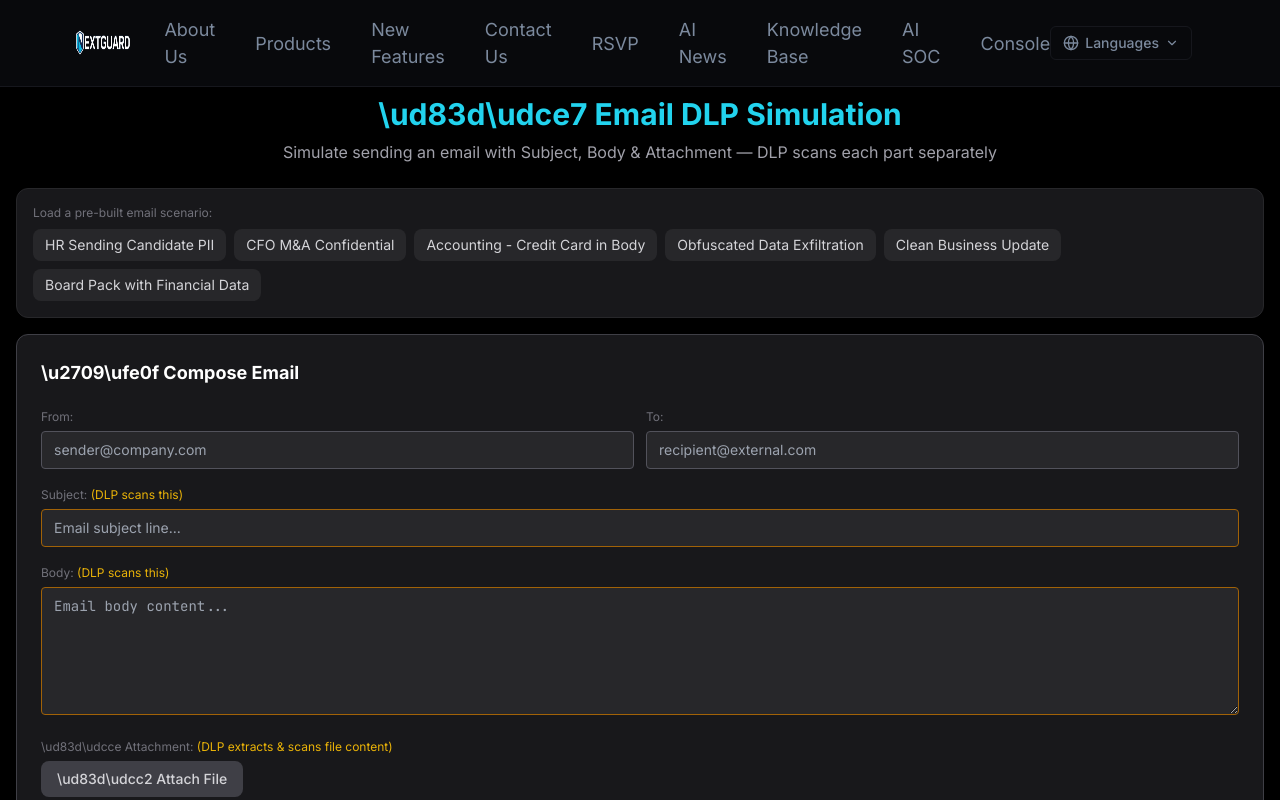
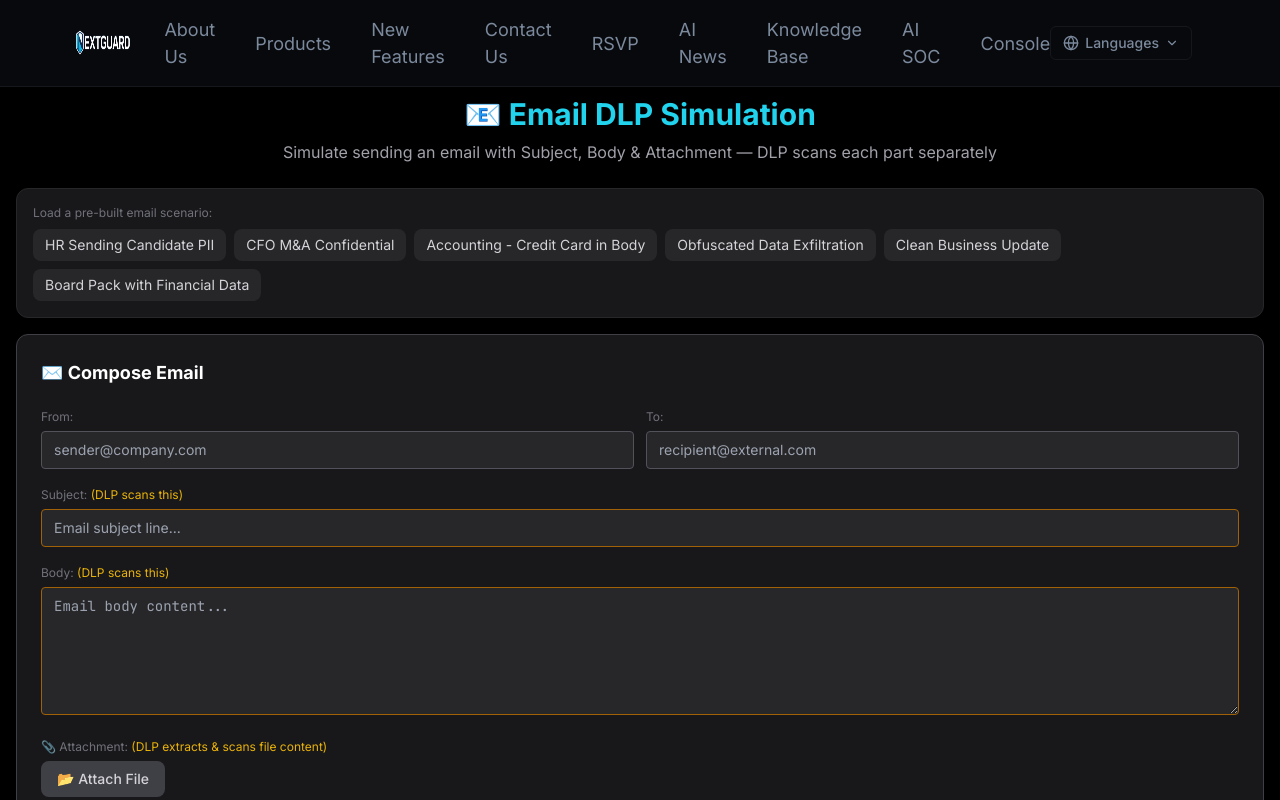
Before and after one commit to NextGuard-hk/nextguard-website, a Next.js app: page /ai-dlp-email in a window 1280 px wide. Shown: the top 800 px of the page. Built offline with nearby package versions, Linux system fonts and the light colour scheme.

Commit message:
Fix emoji rendering - replace unicode escapes with actual emoji characters

```diff
--- a/app/ai-dlp-email/page.tsx
+++ b/app/ai-dlp-email/page.tsx
@@ -60,13 +60,13 @@ function ScanResultBadge({ label, result }: { label: string; result: any }) {
   return (
     <div className="mb-2">
       <div className={`text-xs font-bold ${result.detected ? 'text-red-400' : 'text-green-400'}`}>
-        {label}: {result.detected ? '\u26a0\ufe0f VIOLATION' : '\u2705 CLEAN'}
+        {label}: {result.detected ? '⚠️ VIOLATION' : '✅ CLEAN'}
       </div>
       {result.detected && result.findings && result.findings.length > 0 && (
         <div className="ml-2 mt-1">
           {result.findings.slice(0, 5).map((f: any, i: number) => (
             <div key={i} className="text-xs text-zinc-400">
-              \u2022 <span className="text-orange-400">{f.rule || f.type}</span>
+              • <span className="text-orange-400">{f.rule || f.type}</span>
               {f.matches && <span className="text-zinc-500"> ({f.matches.slice(0, 3).join(', ')})</span>}
               {f.confidence && <span className="text-zinc-500"> {f.confidence}%</span>}
             </div>
@@ -176,7 +176,7 @@ export default function EmailDLPPage() {
   return (
     <div className="min-h-screen bg-black text-white pt-24 px-4 pb-12">
       <div className="max-w-7xl mx-auto">
-        <h1 className="text-3xl font-bold text-cyan-400 mb-2 text-center">\ud83d\udce7 Email DLP Simulation</h1>
+        <h1 className="text-3xl font-bold text-cyan-400 mb-2 text-center">📧 Email DLP Simulation</h1>
         <p className="text-zinc-400 mb-6 text-center">Simulate sending an email with Subject, Body & Attachment — DLP scans each part separately</p>
 
         {/* Scenario Selector */}
@@ -191,7 +191,7 @@ export default function EmailDLPPage() {
 
         {/* Email Compose Form */}
         <div className="bg-zinc-900 border border-zinc-700 rounded-xl p-6 mb-4">
-          <div className="text-lg font-bold text-white mb-4">\u2709\ufe0f Compose Email</div>
+          <div className="text-lg font-bold text-white mb-4">✉️ Compose Email</div>
           <div className="grid grid-cols-1 md:grid-cols-2 gap-3 mb-3">
             <div>
               <label className="text-xs text-zinc-500">From:</label>
@@ -211,26 +211,25 @@ export default function EmailDLPPage() {
             <textarea value={emailBody} onChange={e => setEmailBody(e.target.value)} placeholder="Email body content..." className="w-full h-32 bg-zinc-800 border border-yellow-700 rounded px-3 py-2 text-sm text-white mt-1 font-mono" />
           </div>
           <div className="mb-3">
-            <label className="text-xs text-zinc-500">\ud83d\udcce Attachment: <span className="text-yellow-500">(DLP extracts & scans file content)</span></label>
+            <label className="text-xs text-zinc-500">📎 Attachment: <span className="text-yellow-500">(DLP extracts & scans file content)</span></label>
             <div className="flex items-center gap-3 mt-1">
               <input ref={fileInputRef} type="file" accept=".txt,.csv,.json,.xml,.pdf,.docx,.xlsx,.xls,.pptx,.jpg,.jpeg,.png" onChange={handleAttachment} className="hidden" />
-              <button onClick={() => fileInputRef.current?.click()} className="bg-zinc-700 hover:bg-zinc-600 text-zinc-300 px-4 py-2 rounded-lg text-sm font-medium transition-colors">\ud83d\udcc2 Attach File</button>
-              {attachmentName && <span className="text-xs text-cyan-400">\ud83d\udcc4 {attachmentName}</span>}
+              <button onClick={() => fileInputRef.current?.click()} className="bg-zinc-700 hover:bg-zinc-600 text-zinc-300 px-4 py-2 rounded-lg text-sm font-medium transition-colors">📂 Attach File</button>
+              {attachmentName && <span className="text-xs text-cyan-400">📄 {attachmentName}</span>}
               {extracting && <span className="text-xs text-yellow-400 animate-pulse">Extracting text...</span>}
-              {attachmentText && !extracting && <span className="text-xs text-green-400">\u2705 {attachmentText.length} chars extracted</span>}
+              {attachmentText && !extracting && <span className="text-xs text-green-400">✅ {attachmentText.length} chars extracted</span>}
             </div>
             {selectedScenario && !attachmentName && (
-              <div className="text-xs text-zinc-600 mt-1">\ud83d\udca1 {EMAIL_SCENARIOS.find(s => s.name === selectedScenario)?.attachmentHint}</div>
+              <div className="text-xs text-zinc-600 mt-1">💡 {EMAIL_SCENARIOS.find(s => s.name === selectedScenario)?.attachmentHint}</div>
             )}
           </div>
           <button onClick={runEmailScan} disabled={!hasContent || scanning || extracting} className="bg-cyan-600 hover:bg-cyan-500 disabled:bg-zinc-700 text-white font-bold py-3 px-8 rounded-xl transition">
-            {scanning ? '\ud83d\udd0d Scanning Email...' : '\ud83d\udd0d Scan Email Before Sending'}
+            {scanning ? '🔍 Scanning Email...' : '🔍 Scan Email Before Sending'}
           </button>
         </div>
 
         {/* Results */}
-        {scanning && <div className="text-cyan-400 animate-pulse text-center py-8 text-lg">\ud83d\udd0d Scanning Subject, Body & Attachment across all 3 engines...</div>}
-
+        {scanning && <div className="text-cyan-400 animate-pulse text-center py-8 text-lg">🔍 Scanning Subject, Body & Attachment across all 3 engines...</div>}
         {results && (
           <div className="grid grid-cols-1 lg:grid-cols-3 gap-6">
             {/* Traditional DLP */}
@@ -238,27 +237,27 @@ export default function EmailDLPPage() {
               <h3 className="text-lg font-bold text-white mb-1">Traditional DLP</h3>
               <div className="text-xs text-zinc-500 mb-1">Regex + Dictionary</div>
               {latencies?.traditional && <div className="text-xl font-mono font-bold text-green-400 mb-3">{latencies.traditional}ms</div>}
-              <ScanResultBadge label="\ud83d\udccc Subject" result={results.traditional?.subject} />
-              <ScanResultBadge label="\ud83d\udcdd Body" result={results.traditional?.body} />
-              <ScanResultBadge label="\ud83d\udcce Attachment" result={results.traditional?.attachment} />
+              <ScanResultBadge label="📌 Subject" result={results.traditional?.subject} />
+              <ScanResultBadge label="📝 Body" result={results.traditional?.body} />
+              <ScanResultBadge label="📎 Attachment" result={results.traditional?.attachment} />
             </div>
             {/* Perplexity Sonar */}
             <div className="bg-zinc-900 border border-cyan-600 rounded-xl p-6">
               <h3 className="text-lg font-bold text-white mb-1">Perplexity Sonar</h3>
               <div className="text-xs text-zinc-500 mb-1">Cloud AI - high accuracy</div>
               {latencies?.pplx && <div className="text-xl font-mono font-bold text-cyan-400 mb-3">{(latencies.pplx / 1000).toFixed(2)}s</div>}
-              <ScanResultBadge label="\ud83d\udccc Subject" result={results.pplx?.subject} />
-              <ScanResultBadge label="\ud83d\udcdd Body" result={results.pplx?.body} />
-              <ScanResultBadge label="\ud83d\udcce Attachment" result={results.pplx?.attachment} />
+              <ScanResultBadge label="📌 Subject" result={results.pplx?.subject} />
+              <ScanResultBadge label="📝 Body" result={results.pplx?.body} />
+              <ScanResultBadge label="📎 Attachment" result={results.pplx?.attachment} />
             </div>
             {/* Cloudflare Workers AI */}
             <div className="bg-zinc-900 border border-purple-600 rounded-xl p-6">
               <h3 className="text-lg font-bold text-white mb-1">Cloudflare Workers AI</h3>
               <div className="text-xs text-zinc-500 mb-1">Edge AI - data stays local</div>
               {latencies?.cloudflare && <div className="text-xl font-mono font-bold text-purple-400 mb-3">{(latencies.cloudflare / 1000).toFixed(2)}s</div>}
-              <ScanResultBadge label="\ud83d\udccc Subject" result={results.cloudflare?.subject} />
-              <ScanResultBadge label="\ud83d\udcdd Body" result={results.cloudflare?.body} />
-              <ScanResultBadge label="\ud83d\udcce Attachment" result={results.cloudflare?.attachment} />
+              <ScanResultBadge label="📌 Subject" result={results.cloudflare?.subject} />
+              <ScanResultBadge label="📝 Body" result={results.cloudflare?.body} />
+              <ScanResultBadge label="📎 Attachment" result={results.cloudflare?.attachment} />
             </div>
           </div>
         )}
@@ -266,7 +265,7 @@ export default function EmailDLPPage() {
         {/* Summary */}
         {results && latencies && (
           <div className="mt-8 bg-zinc-900 border border-zinc-700 rounded-xl p-6">
-            <h3 className="text-lg font-bold mb-4">\ud83d\udcca Email DLP Performance Summary</h3>
+            <h3 className="text-lg font-bold mb-4">📊 Email DLP Performance Summary</h3>
             <div className="grid grid-cols-3 gap-4 text-center mb-4">
               <div>
                 <div className="text-2xl font-mono font-bold text-green-400">{latencies.traditional}ms</div>
@@ -289,7 +288,7 @@ export default function EmailDLPPage() {
 
         {/* Back Link */}
         <div className="mt-6 text-center">
-          <a href="/ai-dlp-compare" className="text-cyan-400 hover:text-cyan-300 text-sm">\u2190 Back to DLP Engine Comparison (Text Mode)</a>
+          <a href="/ai-dlp-compare" className="text-cyan-400 hover:text-cyan-300 text-sm">← Back to DLP Engine Comparison (Text Mode)</a>
         </div>
       </div>
     </div>
```
